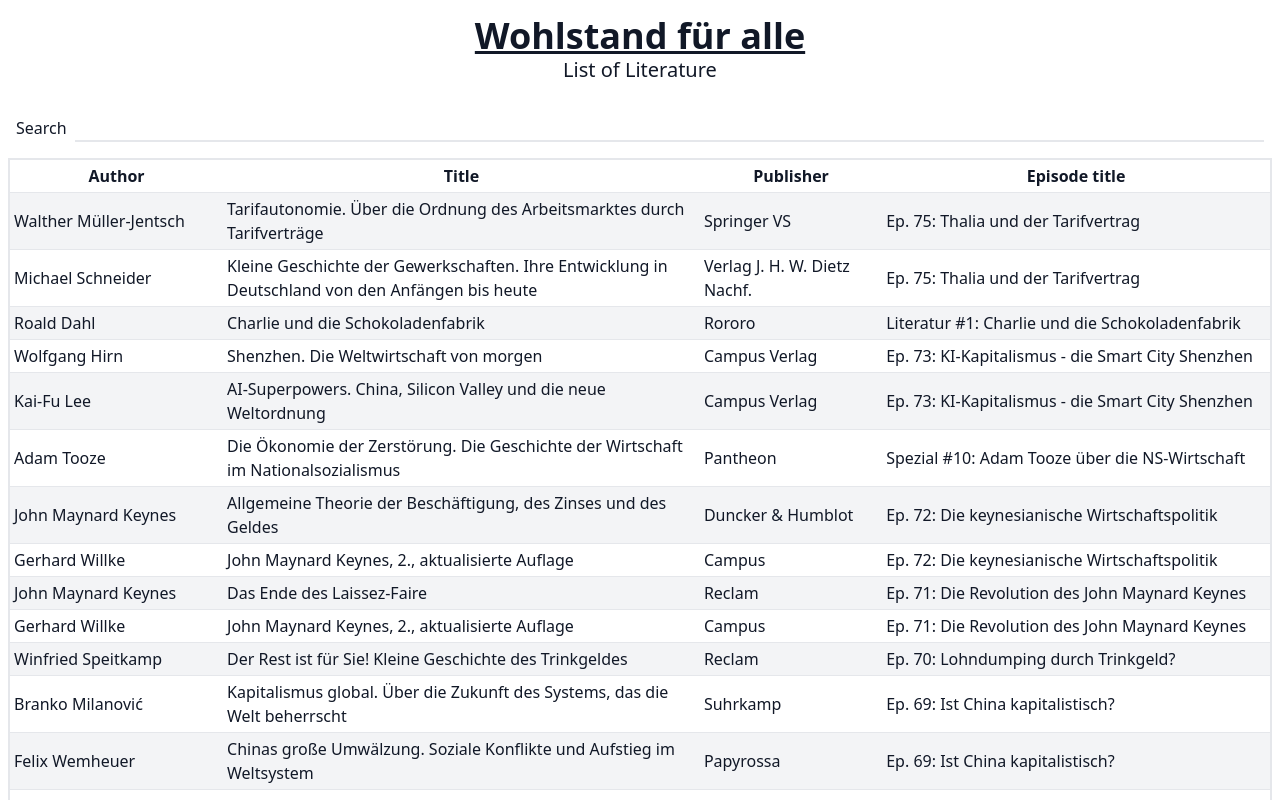
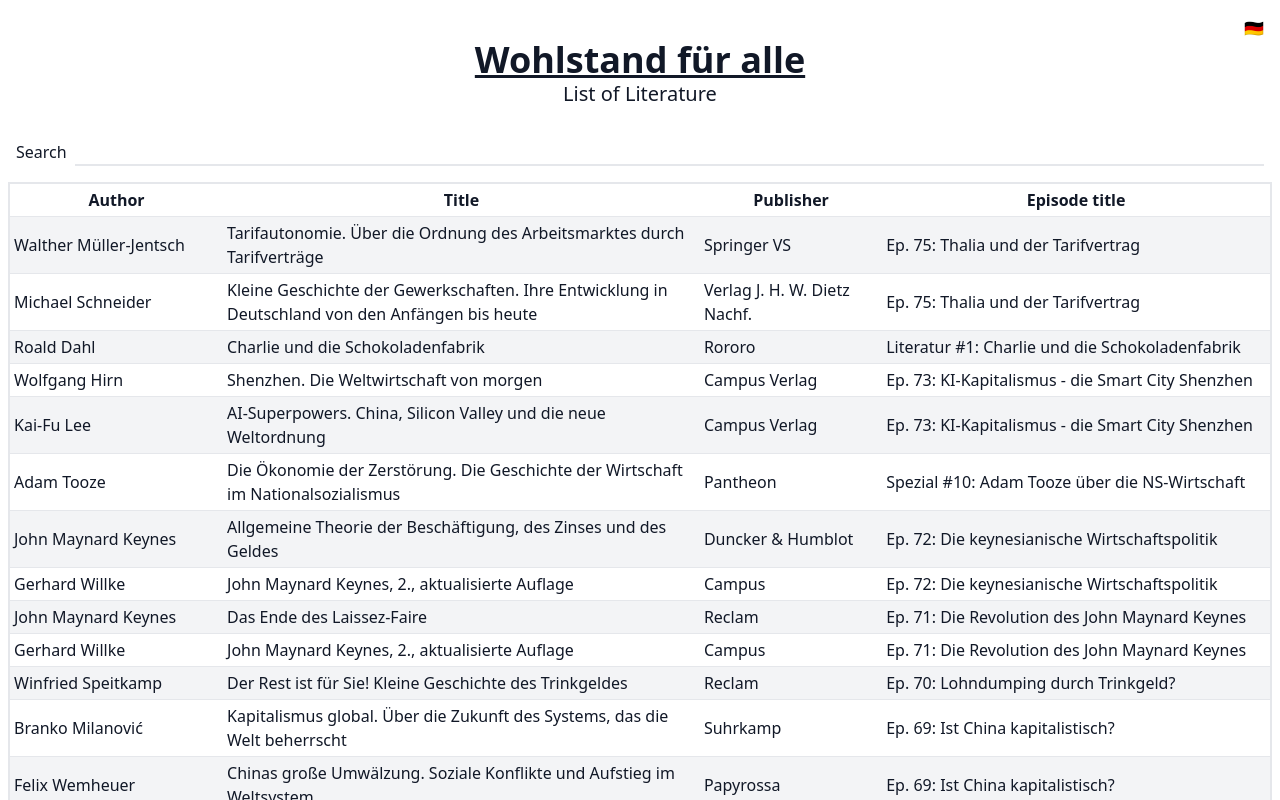
Before and after one commit to phollome/list-of-literature, a React (Create React App) app: page / in a window 1280 px wide. Shown: the top 800 px of the page. Built offline with nearby package versions, Linux system fonts and the light colour scheme.

Commit message:
Provide language switch

```diff
--- a/src/App.js
+++ b/src/App.js
@@ -4,6 +4,7 @@
 import "./index.css";
 import "./i18n";
 import { getLiteratureData } from "./utils";
+import LanguageSwitch from "./components/LanguageSwitch";
 
 function App() {
   const { t } = useTranslation();
@@ -13,6 +14,9 @@
   return (
     <div className="bg-white text-gray-900 dark:bg-gray-900 dark:text-gray-300">
       <header className="p-4 text-center">
+        <div className="text-right">
+          <LanguageSwitch />
+        </div>
         <h1 className="text-4xl font-bold">
           <a
             href="https://www.youtube.com/c/Wohlstandf%C3%BCrAlle/featured"
--- /dev/null
+++ b/src/components/LanguageSwitch.js
@@ -0,0 +1,21 @@
+import { useTranslation } from "react-i18next";
+
+function LanguageSwitch() {
+  const { i18n } = useTranslation();
+
+  const handleLanguageSwitch = () => {
+    i18n.changeLanguage(i18n.language === "en" ? "de" : "en");
+  };
+
+  return (
+    <button
+      type="button"
+      className="focus:outline-none focus:underline hover:underline"
+      onClick={handleLanguageSwitch}
+    >
+      {i18n.language === "en" ? "🇬🇧" : "🇩🇪"}
+    </button>
+  );
+}
+
+export default LanguageSwitch;
--- a/src/i18n.js
+++ b/src/i18n.js
@@ -30,7 +30,7 @@
   .use(initReactI18next)
   .init({
     resources,
-    lng: "en",
+    fallbackLng: "en",
     keySeparator: false,
     interpolation: {
       escapeValue: false,
```
